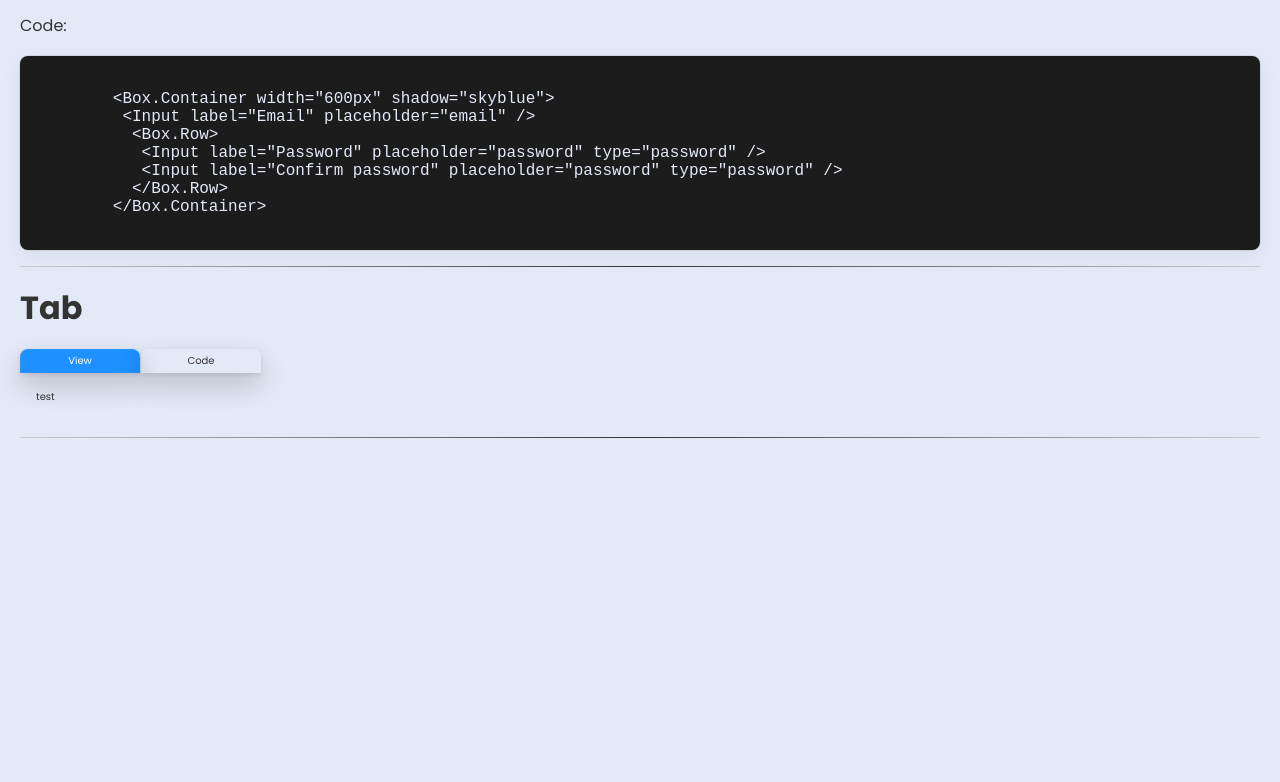
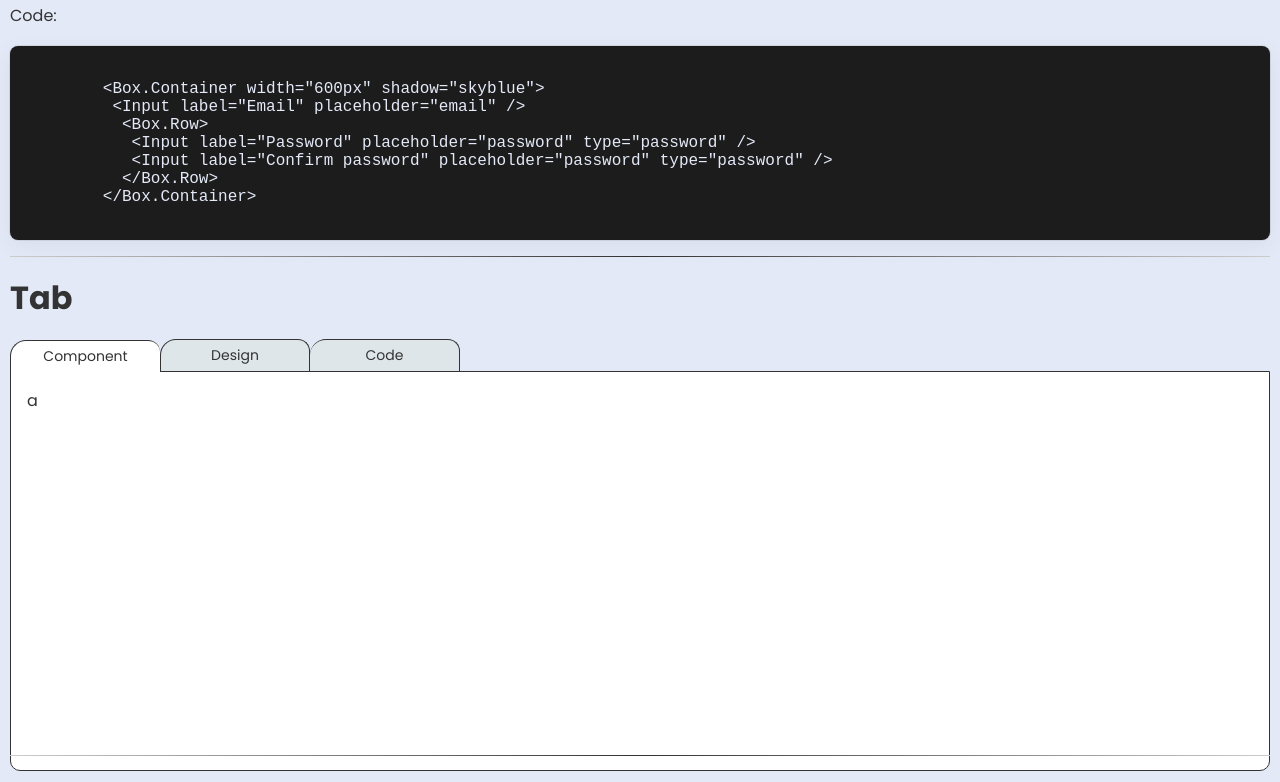
Before and after one commit to pablogeokar/nextjs13-styledComponents, a Next.js app: page / in a window 1280 px wide. Shown: the part 1649-2431 px from the top of the page. Before the commit the page ends 2123 px from the top, so only its background shows below. Built offline with nearby package versions, Linux system fonts and the light colour scheme.

Commit message:
Iniciando a criação da Tab

```diff
--- a/src/components/Tab/Tab.tsx
+++ b/src/components/Tab/Tab.tsx
@@ -1,51 +1,112 @@
 import styled from 'styled-components'
 
+export default function Tab() {
+  return (
+    <Container>
+      <Tabs>
+        <Item className='active'>Component</Item>
+        <Item >Design</Item>
+        <Item>Code</Item>
+      </Tabs>
+      <Content>
+        a
+      </Content>
+    </Container>
+  )
+}
 
-export const Container = styled.div`
+
+const Container = styled.div`
+  //position: relative;
   display: flex;
   flex-direction: column;
   border-radius: 8px;
-  font-size: 1rem;
+  min-height: 40rem;
+  //font-size: 1.6rem;
   //padding: 1rem;
-  //background-color  : lightblue;
 `
 
-export const Tabs = styled.div`
+const Tabs = styled.div`
   display: flex;
-  gap: 1px;
+  position: absolute ;
+  //overflow: hidden;
+  //overflow-x: visible;
+  //gap: 1px;
   //padding: 1rem;
   //background-color: lightblue;
+  @media only screen and (max-width: 360px) {
+    margin-left : 0;
+  }
 `
 
-export const Item = styled.span`
+const Item = styled.span`
   display: flex;
   justify-content: center;
-  //background-color: ${({ theme }) => theme.colors.lightGray};
+  background-color: ${({ theme }) => theme.colors.lightGray};
+  //opacity: .8;
   //background-color: #ecf0f1;
-  padding: 4px 1rem;
-  border-radius: 8px 8px 0 0;
-  min-width: 120px;
+  font-size: 1.4rem;
+  padding: .5rem 1.6rem;
+  border-radius: 1.6rem 1.2rem 0 0;
+  border-right: 1px solid;
+  border-top: 1px solid;
+  border-left: 1px solid;
+  min-width: 15rem;
   cursor: pointer ;
-  box-shadow: ${({ theme }) => theme.boxShadows.strong};
+  //box-shadow: ${({ theme }) => theme.boxShadows.top};
+
+
+  :first-of-type{
+    border-right: 0;
+    border-radius: 1.6rem 1.2rem 0 0rem;
+  }
+
+  :last-of-type{
+    border-left: 0;
+  }
 
   &.active{
-    background-color: ${({ theme }) => theme.colors.primary};
-    color: ${({ theme }) => theme.colors.white};
+    position: relative;
+    top: 1px;
+    background-color: ${({ theme }) => theme.colors.white};
+    color: ${({ theme }) => theme.colors.gray};
+    //z-index: 100;
+
   }
 
   :hover{
-    filter: brightness(1.1)
+    filter: brightness(.9);
+    &.active{
+      filter: none;
+    }
   }
+
+  @media only screen and (max-width: 360px) {
+    border-radius: 1.6rem 1.2rem 0 0rem;
+  }
+
+
 `
 
-export const Content = styled.div`
+const Content = styled.div`
   display: flex;
+  position: relative ;
+  top: 3.2rem;
+  left: 0;
+  z-index: -1;
+  flex: 1;
   flex-direction: column;
-  padding: 16px;
-  //background-color: ${({ theme }) => theme.colors.white};
-  border-radius: 8px;
+  padding: 1.6rem;
+  border: 1px solid;
+  background-color: ${({ theme }) => theme.colors.white};
+  //border-radius: 1rem;
+  border-radius: 0 0 1rem 1rem;
   //border: 1px ${({ theme }) => theme.colors.lightGray};
   //box-shadow: ${({ theme }) => theme.boxShadows.basic01};
   //min-height: 100px;
   //min-width: 100%;
+
+  @media only screen and (max-width: 360px) {
+    border-radius: 0 0 1rem 1rem;
+  }
 `
--- a/src/components/index.ts
+++ b/src/components/index.ts
@@ -1,5 +1,5 @@
 import * as Box from "./Box/Box";
-import * as Tab from "./Tab/Tab";
+import Tab from "./Tab/Tab";
 import { Input } from "./Input/Input";
 import { Text } from "./Text/Text";
 
--- a/src/config/themes.ts
+++ b/src/config/themes.ts
@@ -7,7 +7,7 @@ export const light: DefaultTheme = {
     black: "#1c1c1c",
     white: "#fff",
     gray: "#333",
-    lightGray: "#ccc",
+    lightGray: "#dfe6e9",
     primary: '#1e90ff'
   },
 };
--- a/src/pages/index.tsx
+++ b/src/pages/index.tsx
@@ -43,7 +43,7 @@ export default function StyleGuide() {
         <Box.Row justify="end">
           <Text>This is a Box</Text>
         </Box.Row>
-        <Text color="lightGray">This is a Box</Text>
+        <Text color="primary">This is a Box</Text>
       </Box.Container>
 
       <Text level={4}>Code:</Text>
@@ -84,20 +84,12 @@ export default function StyleGuide() {
       </pre>
       <hr />
       <Text level={1} fontWeight={700}>Tab</Text>
-      <Tab.Container>
-        <Tab.Tabs>
-          <Tab.Item className="active">View</Tab.Item>
-          <Tab.Item>Code</Tab.Item>
-        </Tab.Tabs>
-        <Tab.Content>
-        test
-        </Tab.Content>
-      </Tab.Container>
+      <Tab />
       <hr />
     </Page>
   )
 }
 
 const Page = styled.div`
-  padding: 2rem;
+  padding: 1rem;
 `
```
